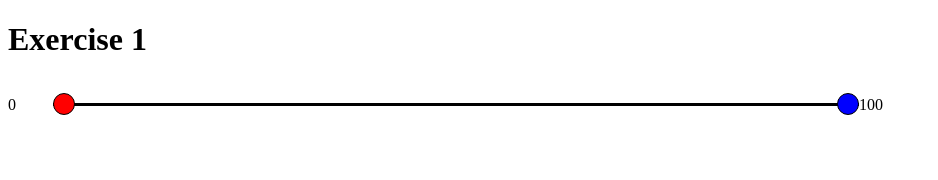
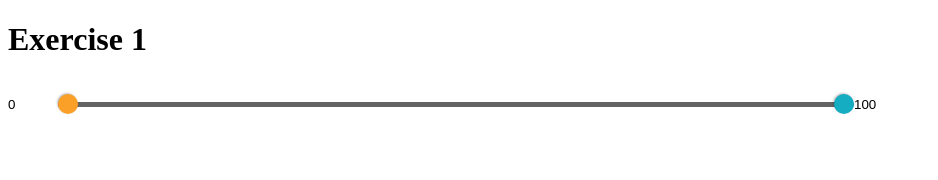
Before and after one commit to MarcCarranza/mango, a Next.js app: page /exercise1 in a window 1280 px wide. Shown: the top 180 px of the page, without its empty margins (0-938 px from the left). Built offline with nearby package versions, Linux system fonts and the light colour scheme.

Commit message:
chore(Range): updating positioning correctly based on input value

```diff
--- a/src/components/Range/Range.tsx
+++ b/src/components/Range/Range.tsx
@@ -1,7 +1,10 @@
 "use client";
 
 // Dependencies
-import { useEffect, useRef, useState } from "react";
+import { ChangeEvent, useEffect, useRef, useState } from "react";
+
+// Utils
+import { getMinPositioning, getMaxPositioning } from "@utils";
 
 // Types
 import { RangeProps, RangeSelector } from "./types";
@@ -9,10 +12,8 @@ import { RangeProps, RangeSelector } from "./types";
 // Styles
 // TODO: USE TAILWIND!!!!
 import "./style.css";
-import { getMinPositioning, getMaxPositioning } from "@utils";
 
-// Utils
-// TODO: Path
+// TODO: Standarize slider/selector positioning
 
 function Range({ min, max }: RangeProps): React.ReactNode {
   // State
@@ -35,6 +36,7 @@ function Range({ min, max }: RangeProps): React.ReactNode {
   const onMoveSlider = (
     e: React.MouseEvent<HTMLDivElement, MouseEvent>,
   ): void => {
+    // EXERCISE 1
     if (!isDragging || !slider.current) {
       return;
     }
@@ -102,18 +104,17 @@ function Range({ min, max }: RangeProps): React.ReactNode {
       );
       return;
     }
+    // TODO: This inside onMoveSlider?
+    // TODO: This into utils
     if (currentSelector.current === RangeSelector.MIN && minSelector.current) {
       // Calculating percentage slided
       const minPercentage =
         minSelectorPosition.current /
         (slider.current.clientWidth - minSelector.current.clientWidth);
       // For min & max (exercise 1)
-      // TODO: This
       if (min && max) {
         const minValue = Math.round(max * minPercentage * 100) / 100;
         setMinSelectorValue(minValue);
-      } else {
-        // For array of values (exercise 2)
       }
     } else if (
       currentSelector.current === RangeSelector.MAX &&
@@ -126,18 +127,68 @@ function Range({ min, max }: RangeProps): React.ReactNode {
       if (min && max) {
         const maxValue = Math.round(max * (1 + maxPercentage) * 100) / 100;
         setMaxSelectorValue(maxValue);
-      } else {
-        // For array of values (exercise 2)
       }
     }
     currentSelector.current = null;
     setDragging(false);
   };
 
+  const onChangeMinInput = (
+    e: ChangeEvent<HTMLInputElement, HTMLInputElement>,
+  ) => {
+    if (!min || !max || !minSelector.current || !slider.current) {
+      console.error("No min, max, selector ref or slider ref");
+      return;
+    }
+    // TODO: Let null value?
+    const value = parseFloat(e.currentTarget.value);
+    if (value >= min && value < maxSelectorValue) {
+      const sliderWidth =
+        slider.current.clientWidth -
+        slider.current.offsetLeft +
+        minSelector.current.clientWidth;
+      const minUpdatedPosition = (value / max) * sliderWidth;
+      minSelector.current.style.transform = `translate3d(${minUpdatedPosition}px, 0, 0)`;
+      setMinSelectorValue(value);
+    }
+  };
+
+  const onChangeMaxInput = (
+    e: ChangeEvent<HTMLInputElement, HTMLInputElement>,
+  ) => {
+    if (!min || !max || !maxSelector.current || !slider.current) {
+      console.error("No min, max, selector ref or slider ref");
+      return;
+    }
+    // TODO: Let null value?
+    const value = parseFloat(e.currentTarget.value);
+    if (value > minSelectorValue && value <= max) {
+      // TODO: This as a constant
+      const sliderWidth =
+        slider.current.clientWidth -
+        slider.current.offsetLeft +
+        maxSelector.current.clientWidth;
+      const maxUpdatedPosition = (value / max) * sliderWidth - sliderWidth;
+      maxSelector.current.style.transform = `translate3d(${maxUpdatedPosition}px, 0, 0)`;
+      setMaxSelectorValue(value);
+    }
+  };
+
   return (
     <div className="range">
       {/* Min value label */}
-      <span className="range__label">{minSelectorValue ?? min}</span>
+      {typeof min === "number" ? (
+        <input
+          type="number"
+          className="range__input"
+          value={minSelectorValue}
+          onChange={onChangeMinInput}
+          step="0.01"
+        />
+      ) : (
+        <span className="range__label">{minSelectorValue}</span>
+      )}
+
       {/* Slider */}
       <div
         className="range__slider-wrapper"
@@ -162,7 +213,17 @@ function Range({ min, max }: RangeProps): React.ReactNode {
         </div>
       </div>
       {/* Max value label */}
-      <span className="range__label">{maxSelectorValue ?? max}</span>
+      {typeof min === "number" ? (
+        <input
+          className="range__input"
+          type="number"
+          value={maxSelectorValue}
+          onChange={onChangeMaxInput}
+          step="0.01"
+        />
+      ) : (
+        <span className="range__label">{maxSelectorValue}</span>
+      )}
     </div>
   );
 }
--- a/src/components/Range/style.css
+++ b/src/components/Range/style.css
@@ -9,6 +9,13 @@
 .range__label {
   font-size: 1rem;
   width: 50px;
+  min-width: 50px;
+}
+
+.range__input {
+  width: 50px;
+  padding: 0;
+  border: none;
 }
 
 /* Slider */
@@ -21,8 +28,9 @@
 }
 
 .range__slider {
-  height: 3px;
-  background-color: black;
+  height: 5px;
+  border-radius: 5px;
+  background-color: rgb(100, 100, 100);
   width: 100%;
   position: relative;
 }
@@ -31,10 +39,12 @@
   height: 20px;
   width: 20px;
   border-radius: 20px;
-  border: 1px solid black;
   position: absolute;
   /* Top value: Half of height */
-  top: -10px;
+  top: -8px;
+  box-shadow: -1px -1px 3px -1px rgba(0, 0, 0, 0.5);
+  -webkit-box-shadow: -1px -1px 3px -1px rgba(0, 0, 0, 0.5);
+  -moz-box-shadow: -1px -1px 3px -1px rgba(0, 0, 0, 0.5);
 }
 
 .range__selector:hover {
@@ -48,10 +58,10 @@
 
 .range__selector.selector-min {
   left: 0px;
-  background-color: red;
+  background-color: rgb(250, 160, 40);
 }
 
 .range__selector.selector-max {
   right: 0px;
-  background-color: blue;
+  background-color: rgb(20, 173, 194);
 }
--- a/src/utils/range-utils.ts
+++ b/src/utils/range-utils.ts
@@ -1,3 +1,6 @@
+// TODO: TYPES!!!!
+
+// EXERCISE 1
 export const getMinPositioning = ({
   sliderRef,
   minSelectorRef,
@@ -46,3 +49,9 @@ export const getMaxPositioning = ({
     selectorPosition,
   };
 };
+
+export const getMinValueFromPercentage = () => {};
+
+export const getMinPositionFromValue = () => {};
+
+// EXERCISE 2
```
